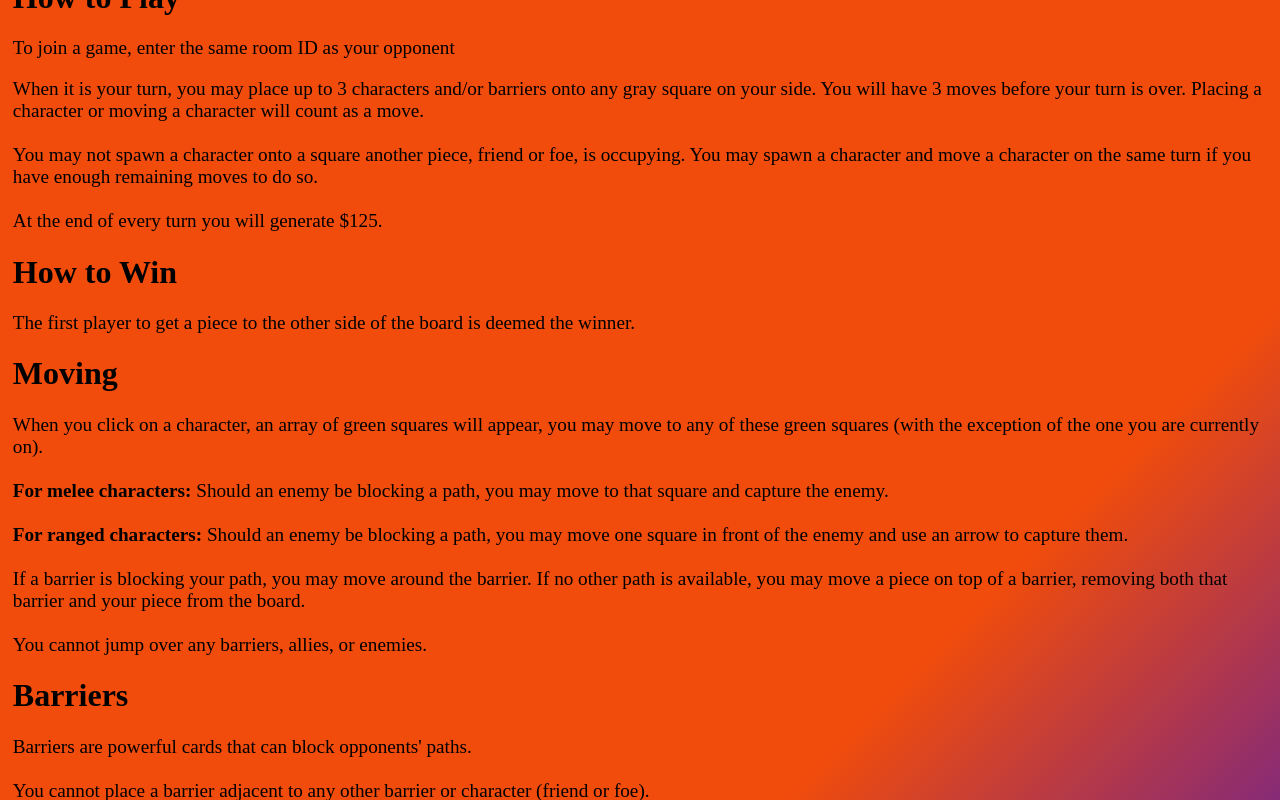
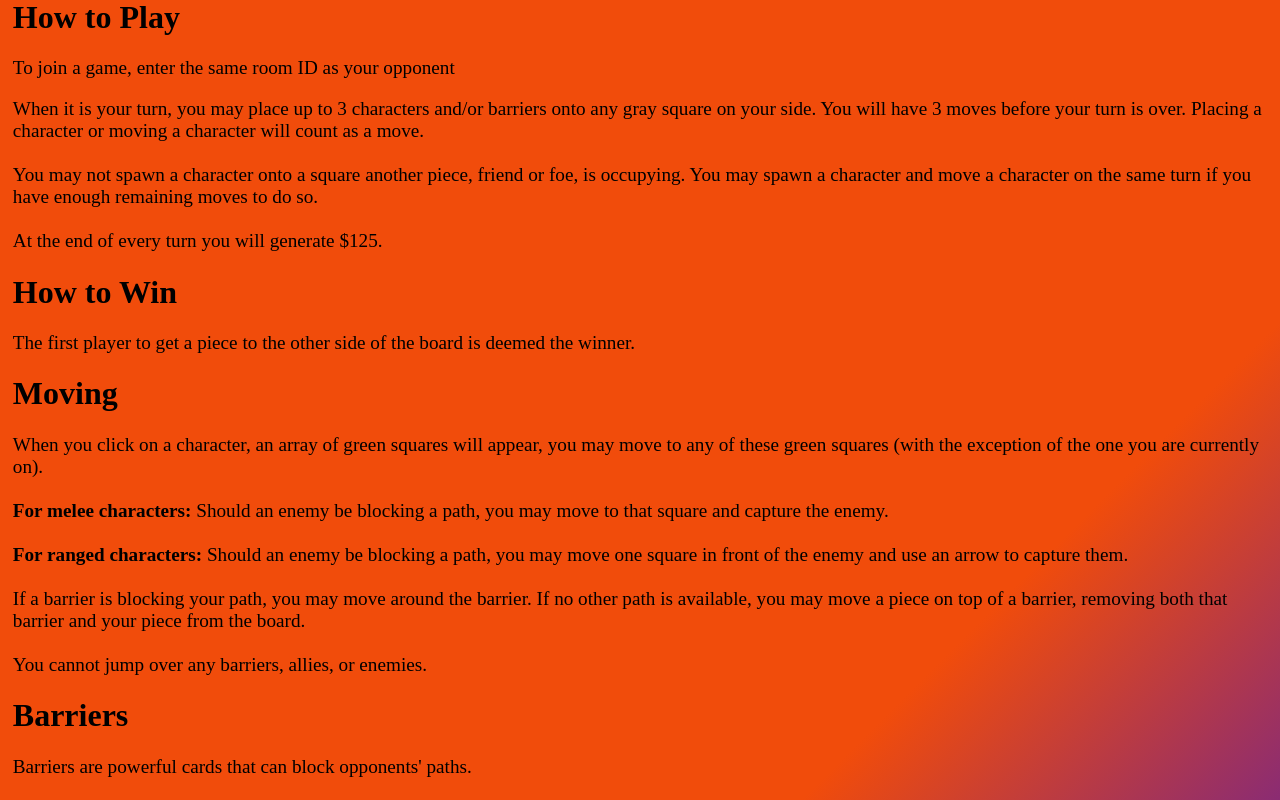
Before and after one commit to BSutton17/OnlineGame, a React (Create React App) app: page / in a window 1280 px wide. Both pictures are taken after a click on the button "How To Play". Shown: the top 800 px of the page. Built offline with nearby package versions, Linux system fonts and the light colour scheme; no server answers.

Commit message:
Update HTP.css

```diff
--- a/src/MainMenu/HTP.css
+++ b/src/MainMenu/HTP.css
@@ -3,7 +3,7 @@
     height: 100%;
     width: 98%;
     background-image: linear-gradient(135deg, rgb(241, 76, 11) 60%, blue );
-    margin-top: 65vh;
+    margin-top: 70vh;
     margin-right: 15vw;
 
   }
```
